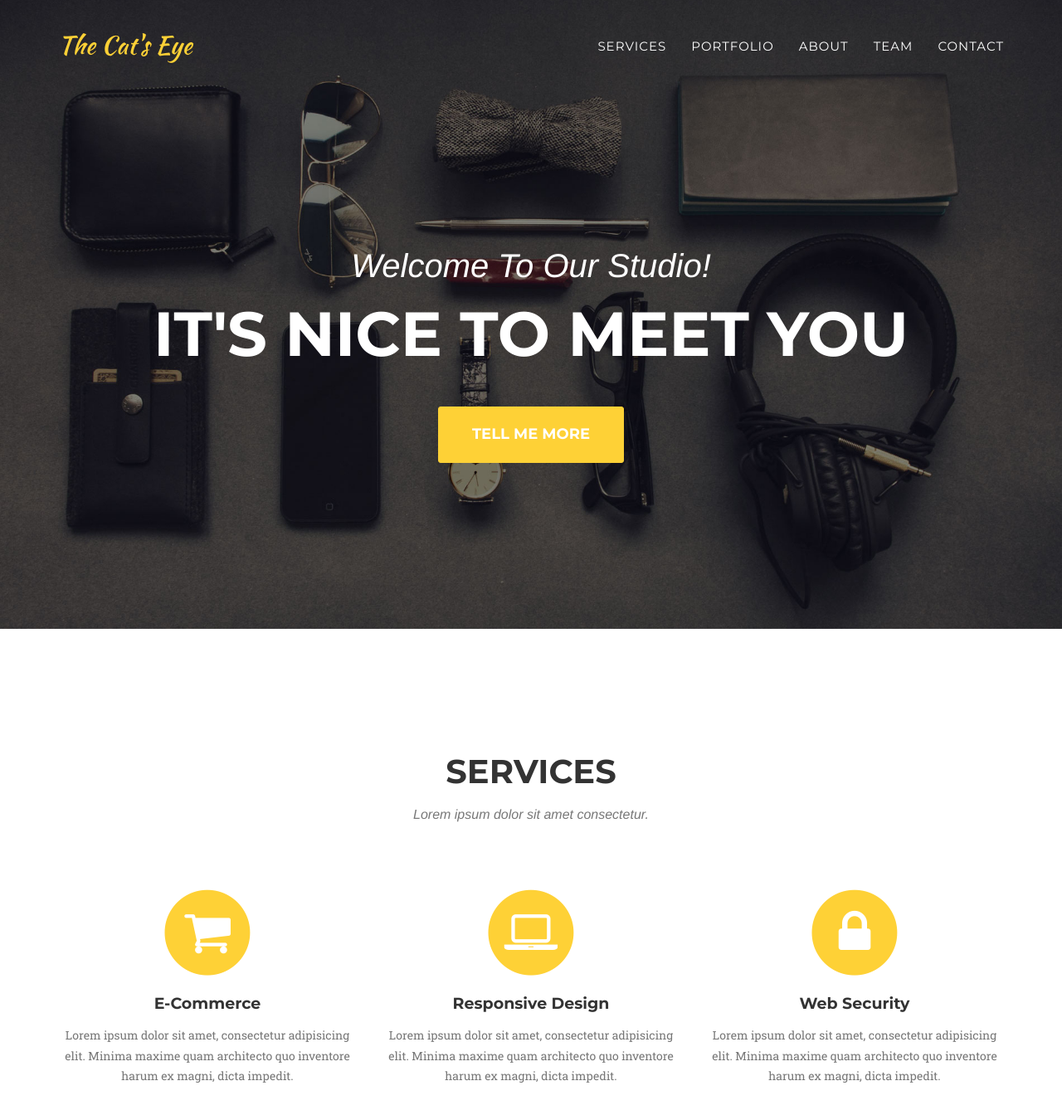
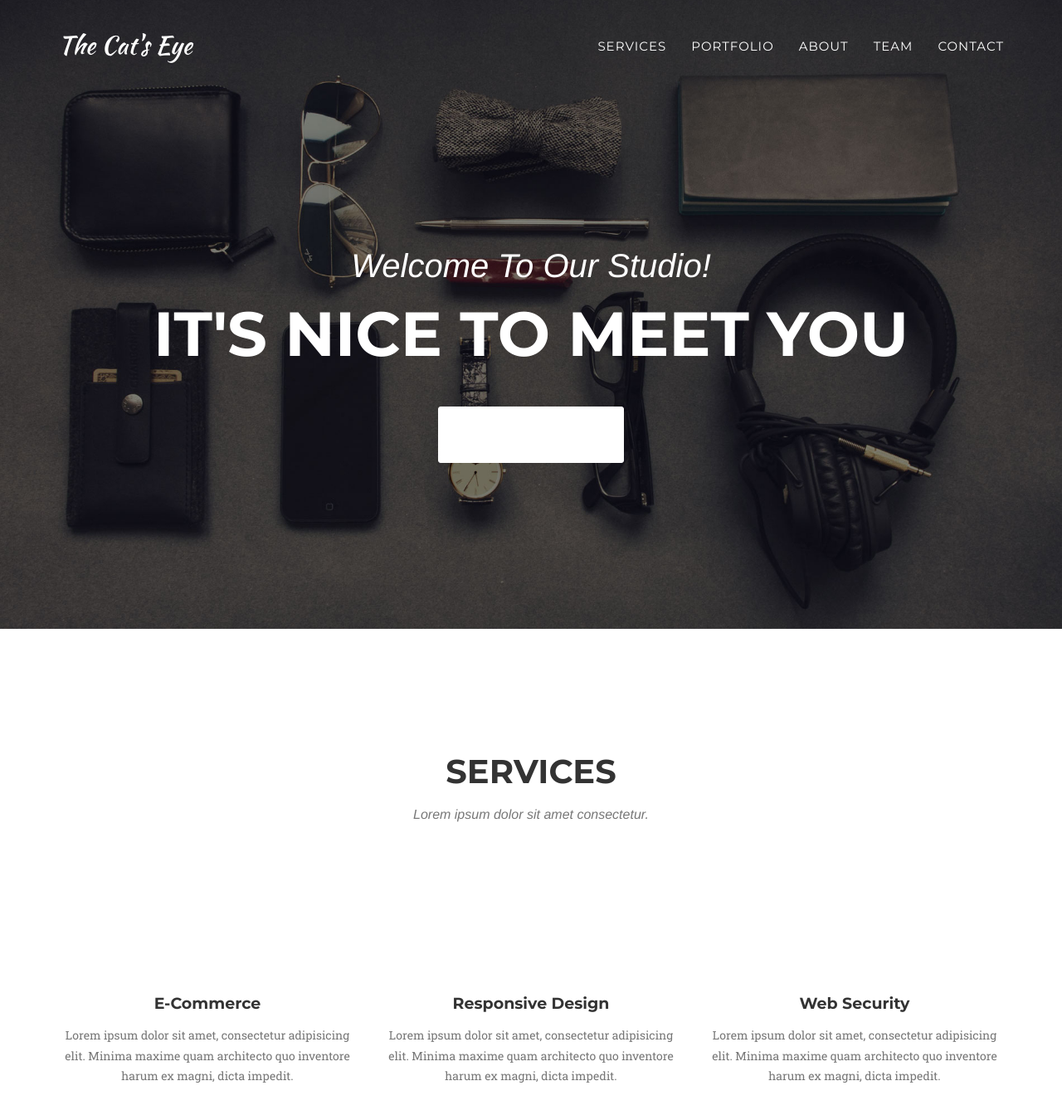
Before and after one commit to ryanfan/cats-eye-revamped, a Jekyll site: the page built from index.html, in a window 1280 px wide and 1400 px high. Shown: the top 1344 px of the window at 83% size. Built offline with Jekyll 4.4.1, drawn with Linux system fonts in a browser that asks for light colours; some web fonts are replaced.

Commit message:
Changed fed136 to ffffff

```diff
--- a/_config.yml
+++ b/_config.yml
@@ -8,7 +8,7 @@ description: "Write an awesome description for your new site here. You can edit
 
 # Color settings (hex-codes without the leading hash-tag)
 color:
-  primary: fed136
+  primary: ffffff
   secondary: fec503
   secondary-dark: 333
 
```
